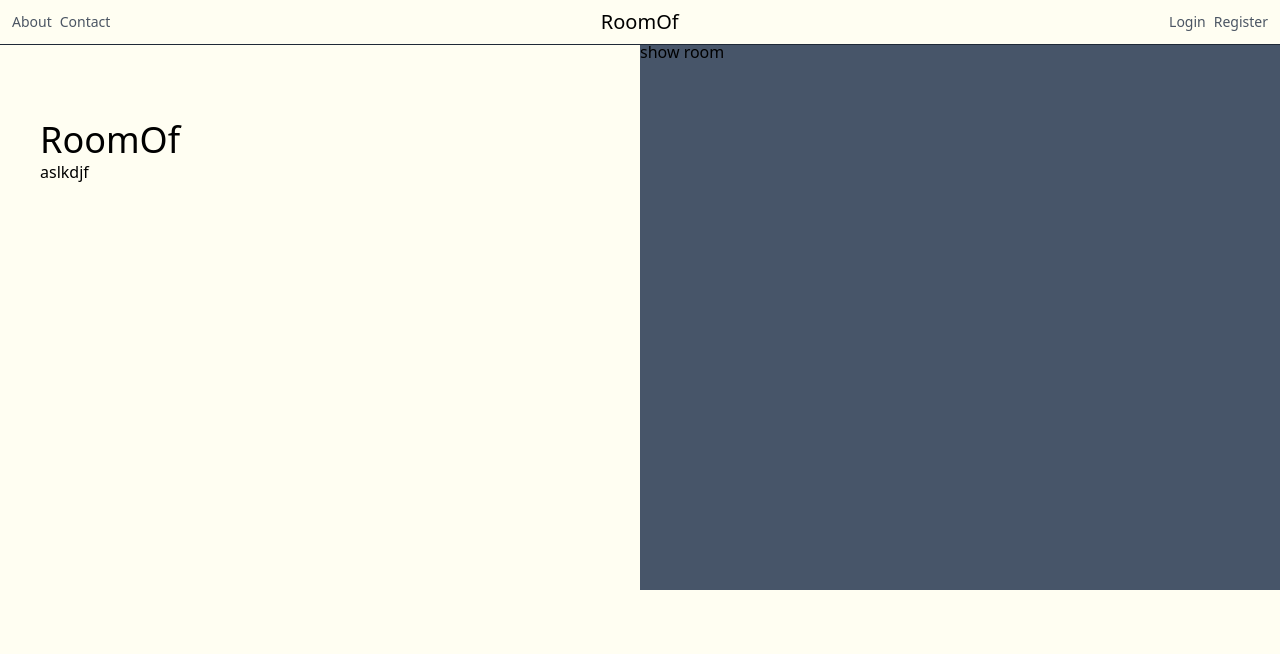
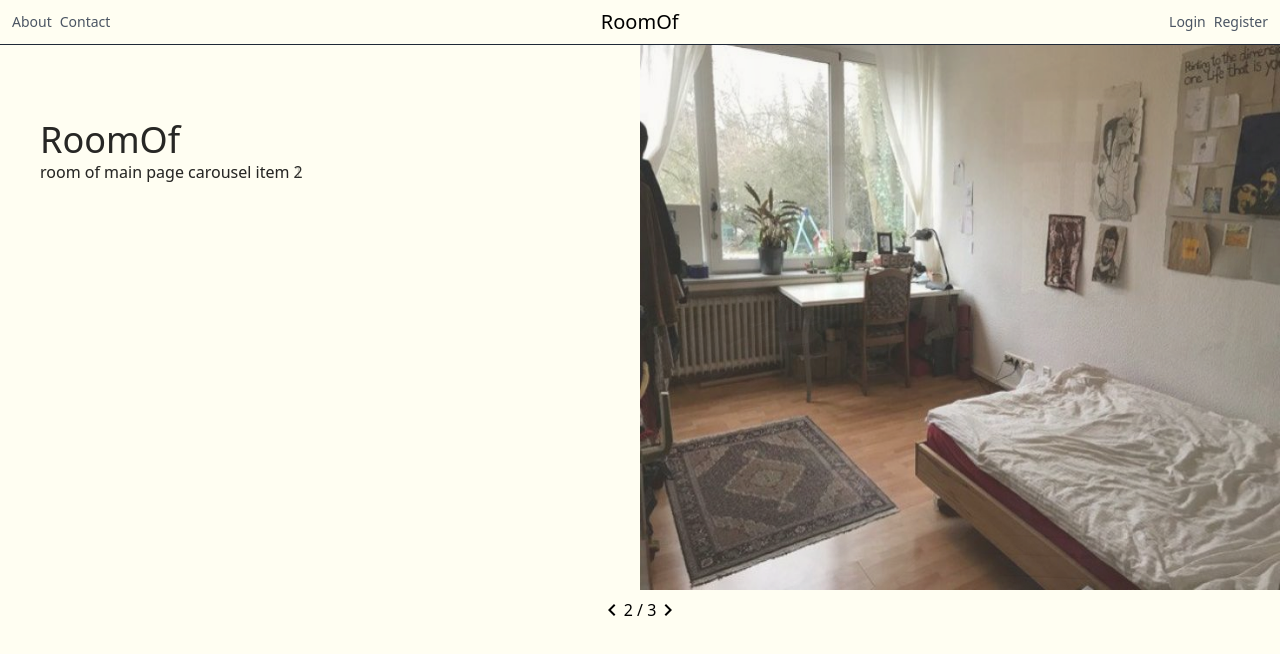
Before and after one commit to bonsng/RoomOfRebuild, a Next.js app: page / in a window 1280 px wide. Shown: the top 654 px of the page. Built offline with nearby package versions, Linux system fonts and the light colour scheme.

Commit message:
add carousel part

```diff
--- a/app/page.tsx
+++ b/app/page.tsx
@@ -1,13 +1,10 @@
+import Carousel from "@/ui/MainPage/Carousel";
+
 export default function Home() {
   return (
-    <main className="pt-[1.5rem] lg:pt-0 bg-rice-cake h-[1000px]">
-      <div className="lg:flex lg:flex-row-reverse h-[550px]">
-        <div className="lg:w-1/2 bg-slate-600 ">show room</div>
-        <div className="lg:w-1/2 py-20 px-10">
-          <h1 className="text-4xl">RoomOf</h1>
-          <p>aslkdjf</p>
-        </div>
-      </div>
+    <main className="relative pt-[1.5rem] lg:pt-0 bg-rice-cake h-[1000px] w-full overflow-x-hidden">
+      {/* Carousel Part */}
+      <Carousel />
     </main>
   );
 }
```
